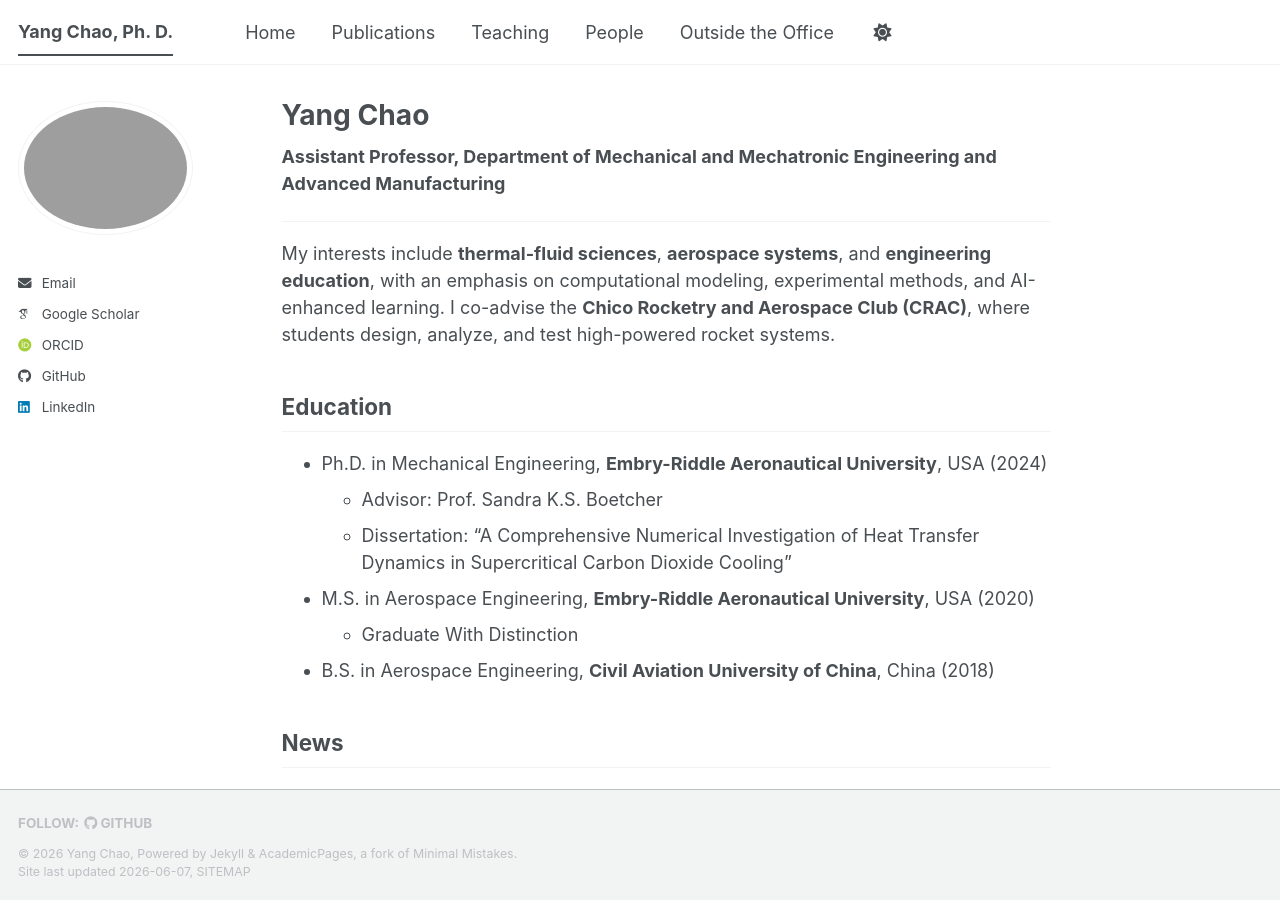
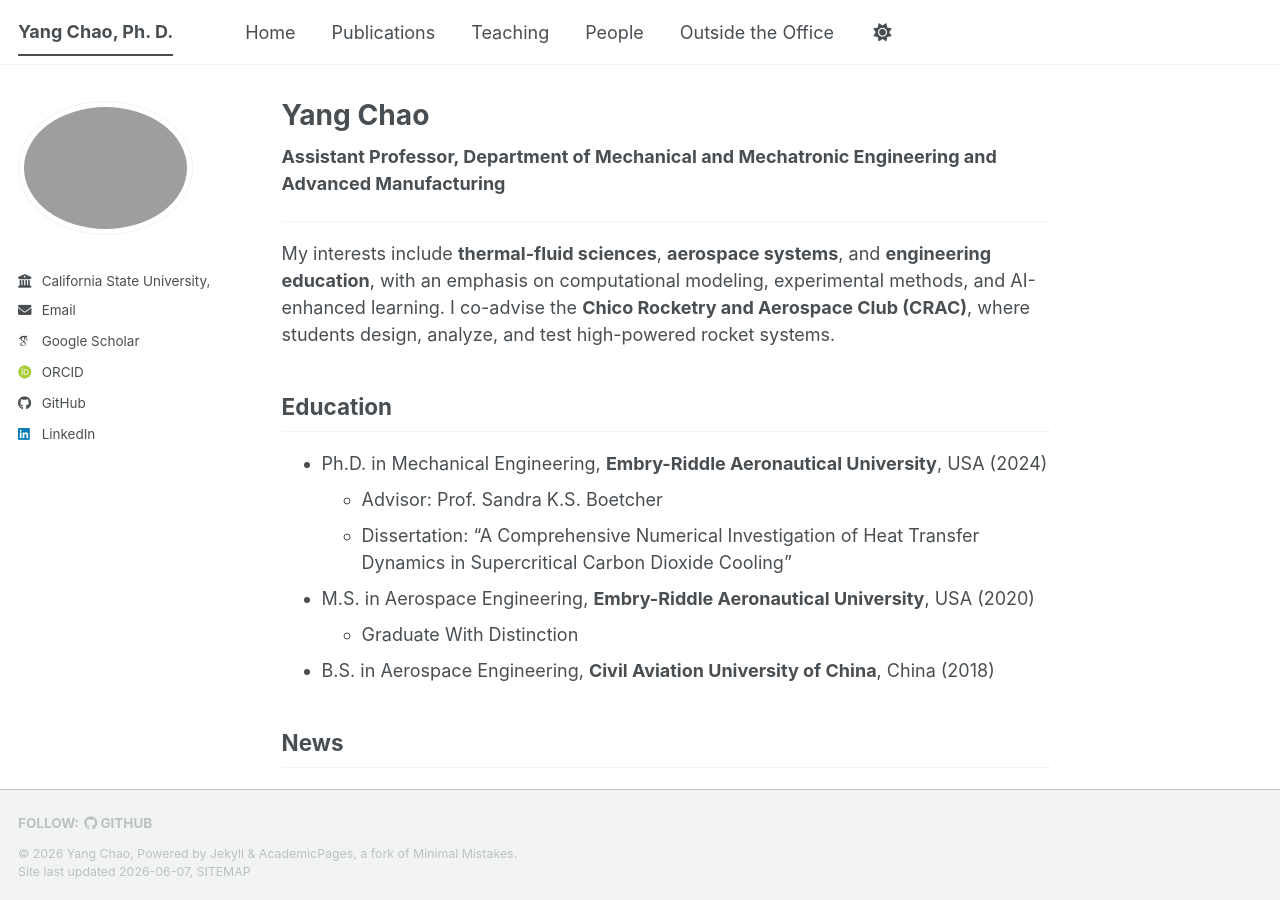
Before and after one commit to cycynyny/cycynyny.github.io, a Jekyll site: the page built from _pages/about.md, in a window 1280 px wide and 900 px high. Built offline with Jekyll 4.4.1, drawn with Linux system fonts in a browser that asks for light colours; some web fonts are replaced; a script bundle is joined from its source files by our own code; library files that are not in the unit come from our copies.

Commit message:
Update _config.yml

```diff
--- a/_config.yml
+++ b/_config.yml
@@ -27,7 +27,7 @@ author:
   pronouns         : # example: "he/him"
   bio              : # URL
   location         :
-  employer         : # URL
+  employer         : California State University, Chico
   uri              : # URL
   email            : "ychao@csuchico.edu"
 
```
